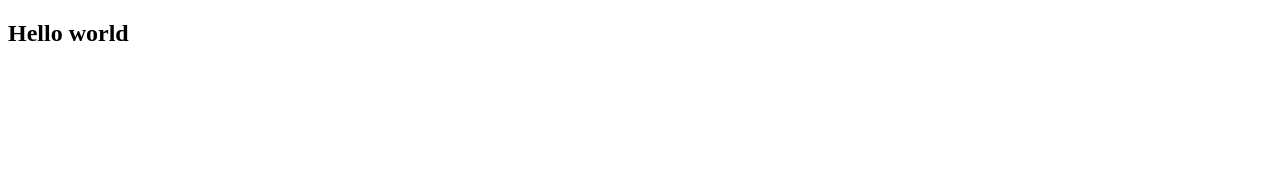
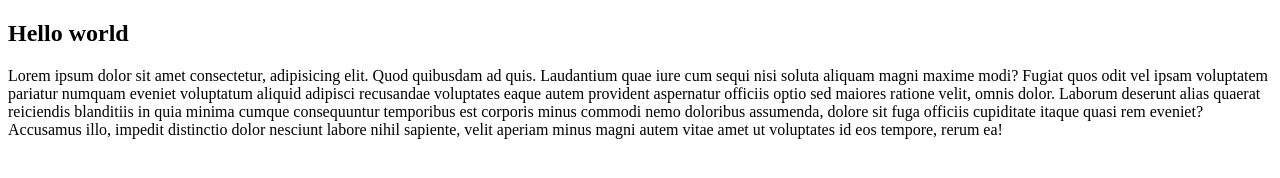
Before and after one commit to SCET-IT-TG/intro-to-github-kehulsali, a plain HTML site: page assignment2.html in a window 1280 px wide. Drawn offline with Linux system fonts and the light colour scheme.

Commit message:
Update assignment2.html

```diff
--- a/assignment2.html
+++ b/assignment2.html
@@ -7,5 +7,10 @@
 </head>
 <body>
     <h2>Hello world</h2>
+    <p>Lorem ipsum dolor sit amet consectetur, adipisicing elit. Quod quibusdam ad quis. Laudantium quae iure cum sequi nisi soluta aliquam magni maxime modi?
+         Fugiat quos odit vel ipsam voluptatem pariatur numquam eveniet voluptatum aliquid adipisci recusandae voluptates eaque autem provident aspernatur officiis
+          optio sed maiores ratione velit, omnis dolor. Laborum deserunt alias quaerat reiciendis blanditiis in quia minima cumque consequuntur temporibus est corporis minus commodi
+          nemo doloribus assumenda, dolore sit fuga officiis cupiditate itaque quasi rem eveniet?
+         Accusamus illo, impedit distinctio dolor nesciunt labore nihil sapiente, velit aperiam minus magni autem vitae amet ut voluptates id eos tempore, rerum ea!</p>
 </body>
 </html>
```
